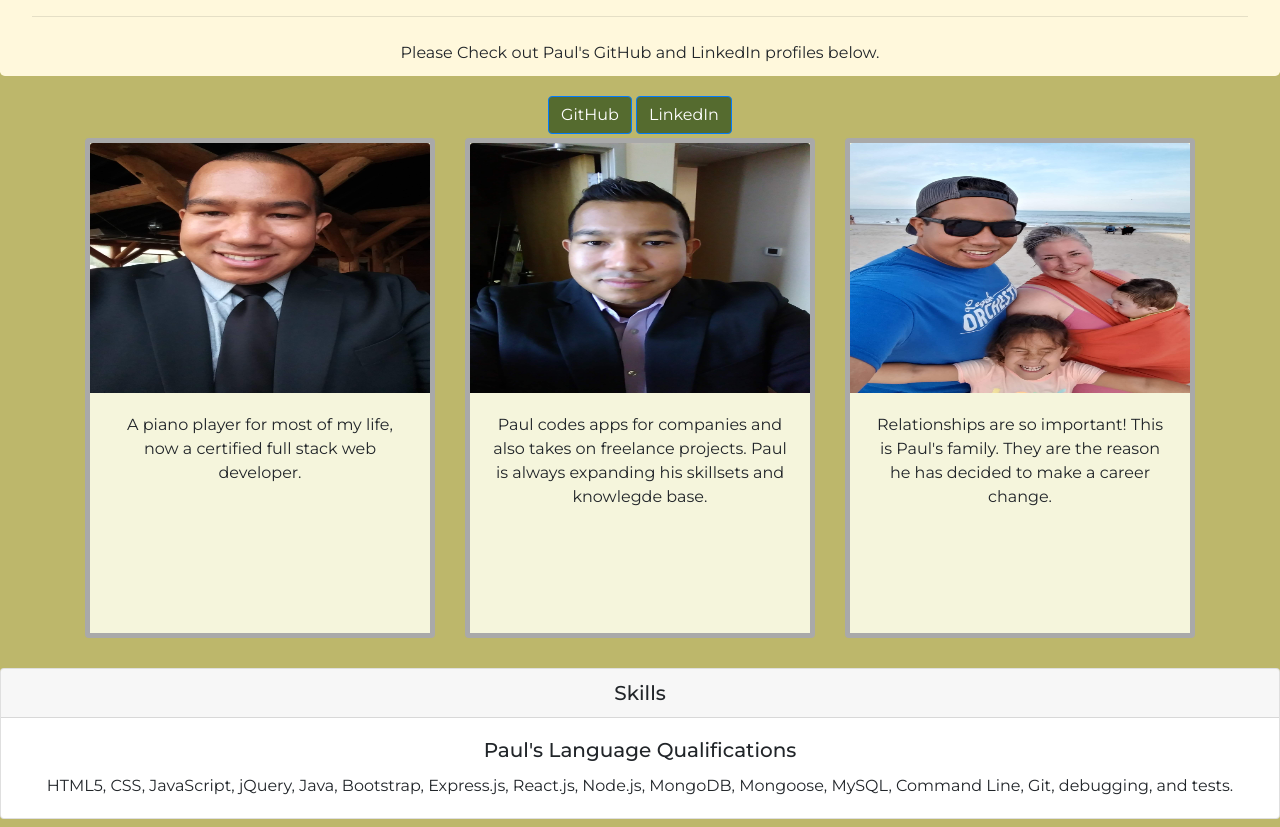
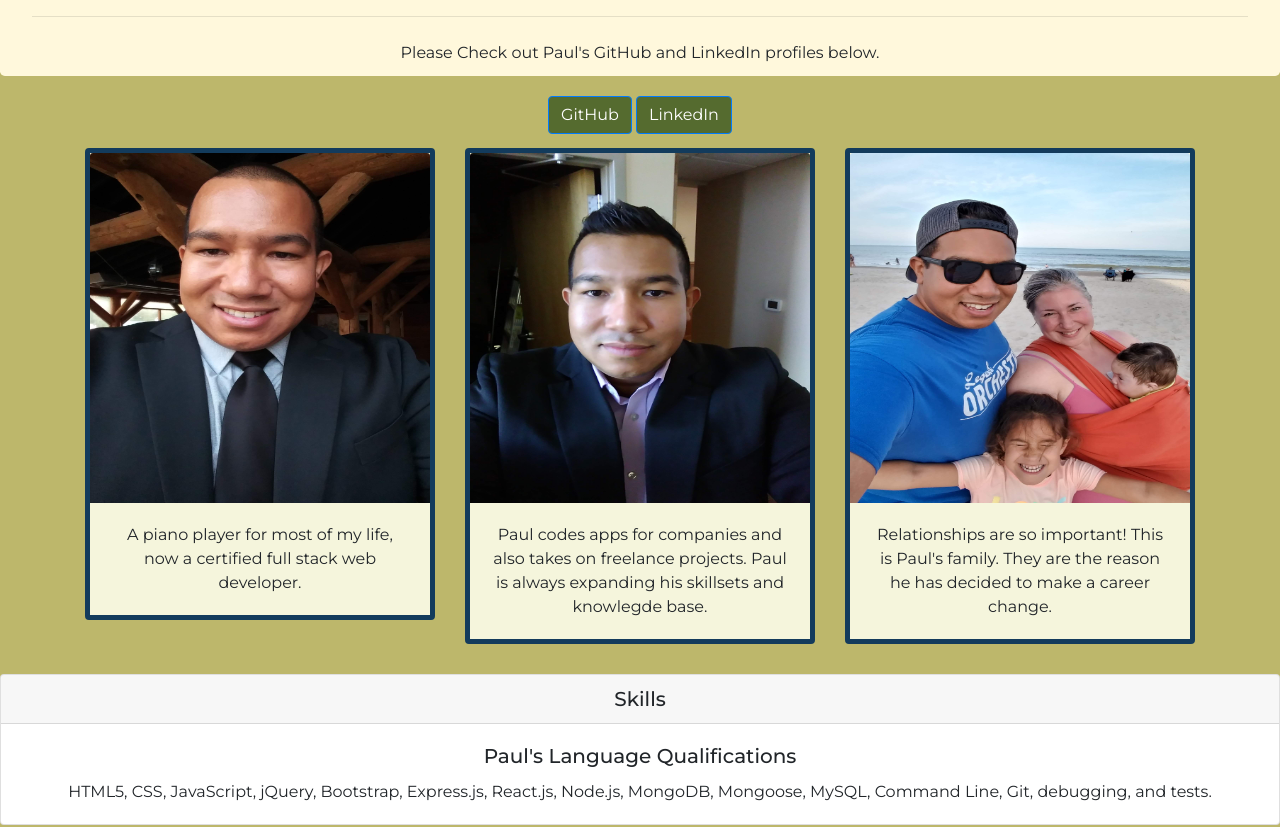
Before and after one commit to Stevenijames/react-portfolio, a React (Create React App) app: page / in a window 1280 px wide. Shown: the part 320-1147 px from the top of the page. Built offline with nearby package versions, Linux system fonts and the light colour scheme.

Commit message:
resized images

```diff
--- a/src/components/AboutCard/AboutCard.js
+++ b/src/components/AboutCard/AboutCard.js
@@ -7,11 +7,11 @@ function AboutCard(props) {
         <div className="animate__animated animate__fadeInUp">
             <div
                 className="card"
-                style={{ minHeight: "500px", marginBottom: "30px", marginTop: "30px", backgroundColor: "#F5F5DC", border: "5px solid #A9A9A9" }}
+                style={{ minHeight: "350px", marginBottom: "30px", marginTop: "40px", backgroundColor: "#F5F5DC", border: "5px solid #133b5c" }}
             >
                 <img
                     src={props.image}
-                    className="card-img-top" style={{ maxHeight: "250px" }}
+                    className="card-img-top" style={{ maxHeight: "350px" }}
                     alt={props.idescription}
                 />
                 <div className="card-body">
--- a/src/components/Card/Card.js
+++ b/src/components/Card/Card.js
@@ -9,7 +9,7 @@ function Card() {
                 <div className="card-body">
                     <h5 className="card-title">Paul's Language Qualifications</h5>
                     <p className="card-text">
-                        HTML5, CSS, JavaScript, jQuery, Java, Bootstrap, Express.js, React.js, Node.js, MongoDB, Mongoose, MySQL, Command Line, Git, debugging, and tests.
+                        HTML5, CSS, JavaScript, jQuery, Bootstrap, Express.js, React.js, Node.js, MongoDB, Mongoose, MySQL, Command Line, Git, debugging, and tests.
           </p>
                 </div>
             </div>
--- a/src/pages/HomePage/HomePage.css
+++ b/src/pages/HomePage/HomePage.css
@@ -1,3 +1,7 @@
 .background-dark {
     background-color: #A9A9A9;
 }
+
+image {
+    height: 20px;
+}
```
